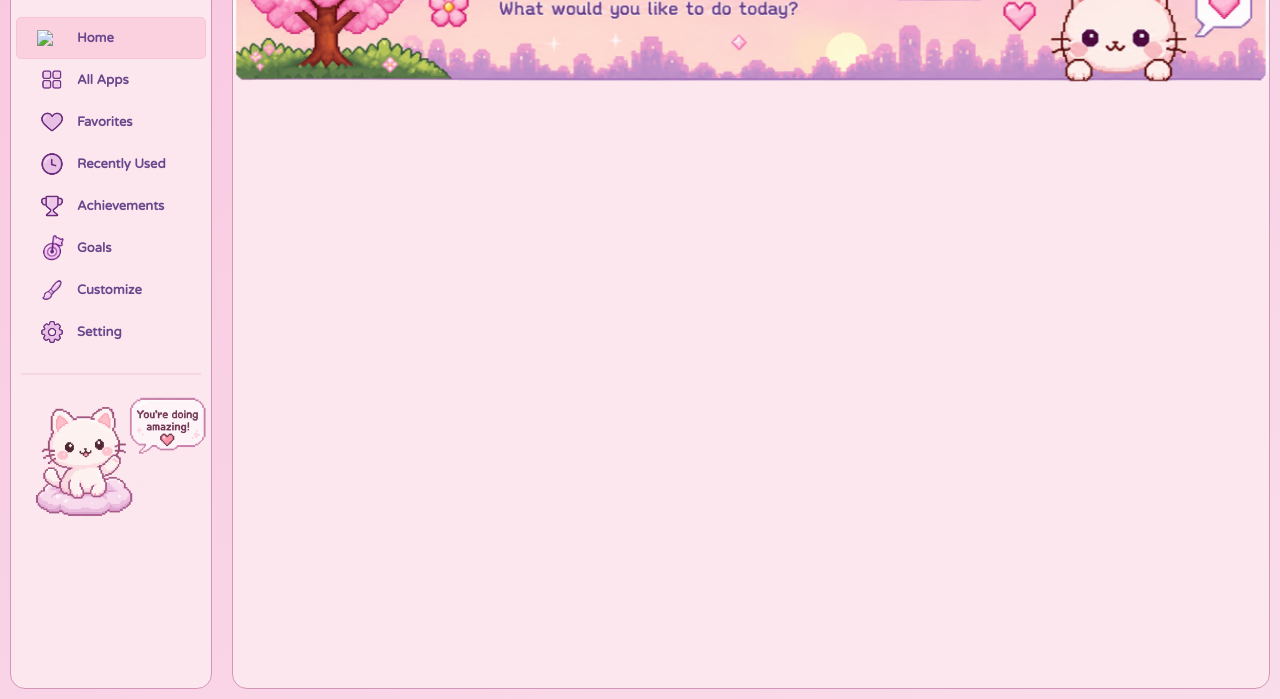
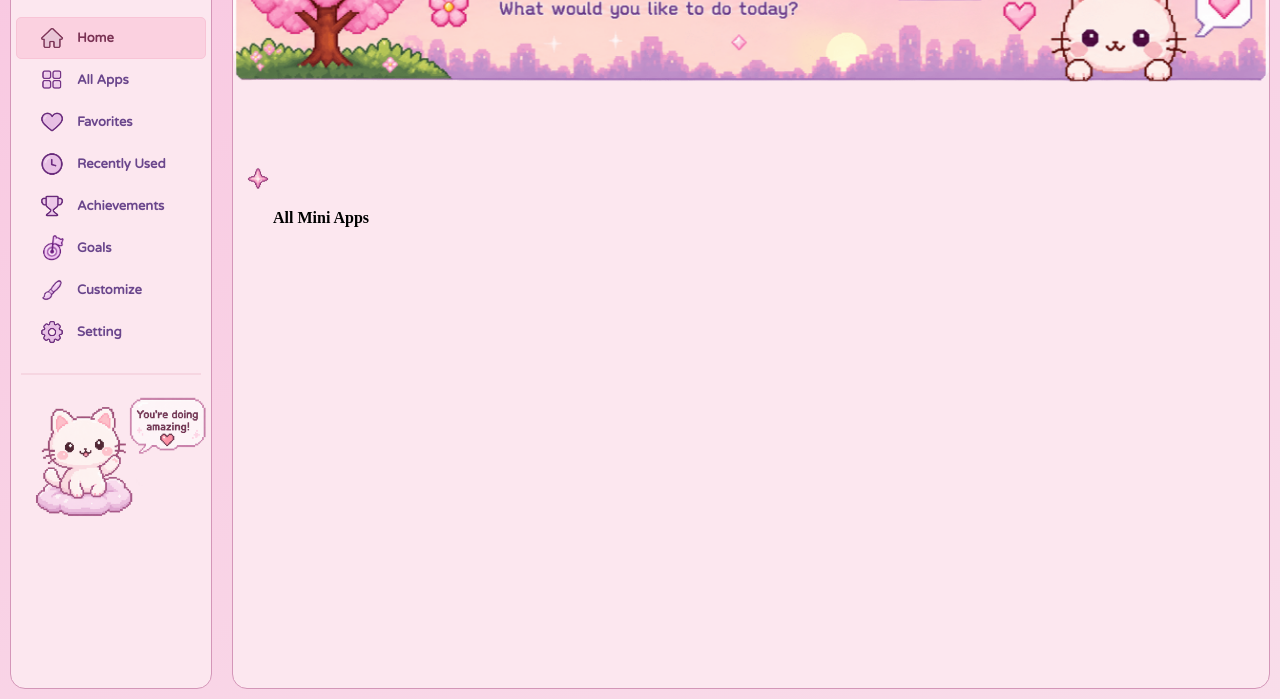
Before and after one commit to Sara-Belhadj/sweet-space, a plain HTML site: page homePage.html in a window 1280 px wide. Both pictures are taken after a click on the link "Home". Shown: the part 101-800 px from the top of the page. Drawn offline with Linux system fonts and the light colour scheme; a web font is replaced by a local one.

Commit message:
Add dashboard sections and navigation switching

```diff
--- a/css/style.css
+++ b/css/style.css
@@ -337,3 +337,16 @@ h1 {
     width: 210px;
     height: auto;
 }
+
+/* HOME SECTION */
+.title_home-section {
+    display:flex;
+    align-items: center;
+    margin: 10px;
+}
+
+.title_home-section img {
+    display: block;
+    height: auto;
+    width: 30px;
+}
--- a/homePage.html
+++ b/homePage.html
@@ -16,35 +16,35 @@
         </div>
         <ul>
             <div class="hp-home">
-                <img src="assets/icons/home.png" data-active="assets/icons/home-active.png">
+                <img src="assets/icons/home.png" data-default="assets/icons/home.png" data-active="assets/icons/home-active.png">
                 <li><a href="#Home" class="nav-link">Home</a></li>
             </div>
             <div class="hp-apps">
-                <img src="assets/icons/all_apps.png" data-active="assets/icons/all_apps-active.png">
+                <img src="assets/icons/all_apps.png" data-default="assets/icons/all_apps.png" data-active="assets/icons/all_apps-active.png">
                 <li><a href="#AllApps" class="nav-link">All Apps</a></li>
             </div>
             <div class="hp-favorites">
-                <img src="assets/icons/favorites.png" data-active="assets/icons/favorites-active.png">
+                <img src="assets/icons/favorites.png" data-default="assets/icons/favorites.png" data-active="assets/icons/favorites-active.png">
                 <li><a href="#Favorites" class="nav-link">Favorites</a></li>
             </div>
             <div class="hp-recent">
-                <img src="assets/icons/recently_used.png" data-active="assets/icons/recently_used-active.png">
+                <img src="assets/icons/recently_used.png" data-default="assets/icons/recently_used.png" data-active="assets/icons/recently_used-active.png">
                 <li><a href="#Recently Used" class="nav-link">Recently Used</a></li>
             </div>
             <div class="hp-achievement">
-                <img src="assets/icons/achievements.png" data-active="assets/icons/achievements-active.png">
+                <img src="assets/icons/achievements.png" data-default="assets/icons/achievements.png" data-active="assets/icons/achievements-active.png">
                 <li><a href="#Achievements" class="nav-link">Achievements</a></li>
             </div>
             <div class="hp-goals">
-                <img src="assets/icons/goals.png" data-active="assets/icons/goals-active.png">
+                <img src="assets/icons/goals.png" data-default="assets/icons/goals.png" data-active="assets/icons/goals-active.png">
                 <li><a href="#Goals" class="nav-link">Goals</a></li>
             </div>
             <div class="hp-costumize">
-                <img src="assets/icons/costumize.png" data-active="assets/icons/costumize-active.png">
+                <img src="assets/icons/costumize.png" data-default="assets/icons/costumize.png" data-active="assets/icons/costumize-active.png">
                 <li><a href="#Costumize" class="nav-link">Customize</a></li>
             </div>
             <div class="hp-setting">
-                <img src="assets/icons/settings.png" data-active="assets/icons/settings-active.png">
+                <img src="assets/icons/settings.png" data-default="assets/icons/settings.png" data-active="assets/icons/settings-active.png">
                 <li><a href="#Setting" class="nav-link">Setting</a></li>
             </div>
         </ul>
@@ -59,6 +59,14 @@
 
     <main class="main">
         <img src="assets/backgrounds/banner.png">
+
+        <!-- HOME SECTION -->
+        <section id="home-section">
+            <div class="title_home-section">
+                <img src="assets/icons/start.png">
+                <H4>All Mini Apps</H4>
+            </div>
+        </section>
     </main>
 
     <script src="js/script.js"></script>
--- a/js/script.js
+++ b/js/script.js
@@ -12,14 +12,22 @@ const navLinks = document.querySelectorAll(".nav-link");
 
     navLinks.forEach(link => {
         link.addEventListener("click", function() {
+            const item = this.parentElement.parentElement;
 
             navLinks.forEach(link => {
-                link.parentElement.parentElement.classList.remove("active");
+                const otherItem = link.parentElement.parentElement;
+
+                otherItem.querySelector("a").style.color = "#6a468c";
+                otherItem.classList.remove("active");
+                otherItem.querySelector("img").src =
+                    otherItem.querySelector("img").dataset.default;
             });
 
-        this.parentElement.parentElement.classList.add("active");
+        item.classList.add("active");
 
-        this.parentElement.parentElement.querySelector("img").src =
-            this.parentElement.parentElement.querySelector("img").dataset.active;
-       });
+        item.querySelector("img").src =
+            item.querySelector("img").dataset.active;
+
+        item.querySelector("a").style.color = "#7a3254";
+        });
     });
```
Also changed, not shown: assets/icons/achievements-active.png (added), assets/icons/all_apps-active.png (added), assets/icons/costumize-active.png, assets/icons/favorites-active.png, assets/icons/goals-active.png, assets/icons/hojme-active.png (deleted), assets/icons/home-active.png (added), assets/icons/recently_used-active.png, assets/icons/settings-active.png.
